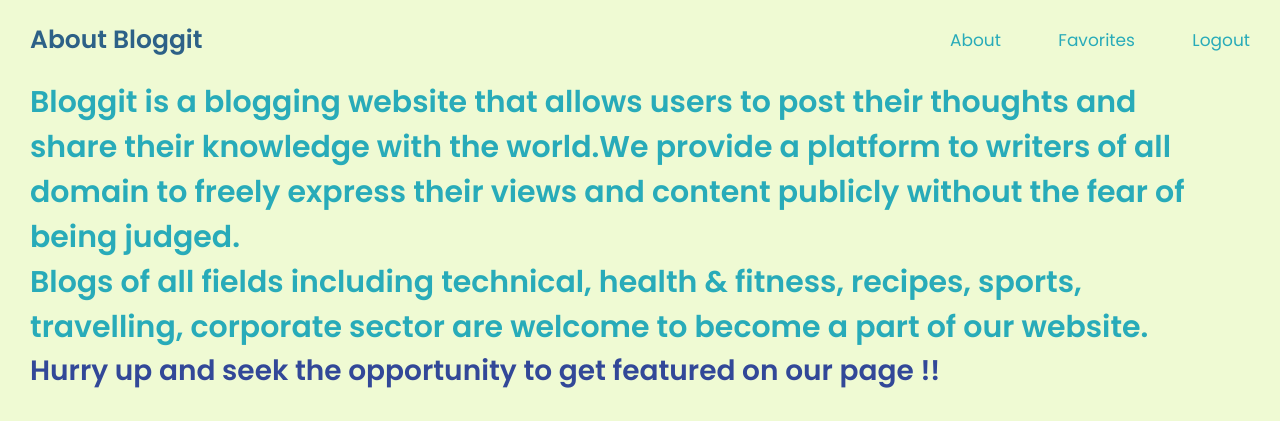
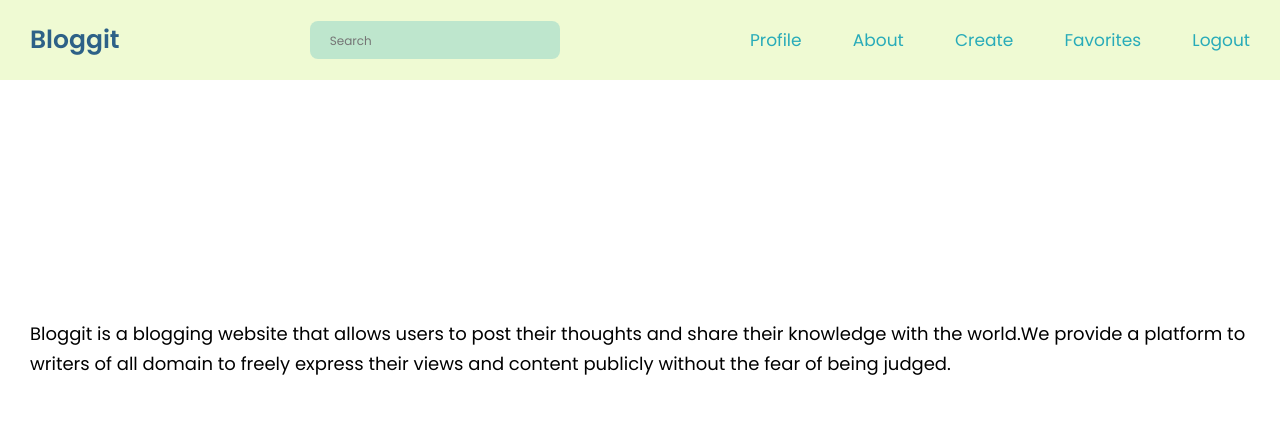
Before and after one commit to diyajaiswal11/Bloggitt, a Django app: template bloggitt/templates/about.html in a window 1280 px wide. Shown: the top 421 px of the page. Run offline with Django 3.2, Linux system fonts and the light colour scheme; the template is opened without the code that fills it, so the values that code supplies are empty.

Commit message:
Fix header, fix about page, fix images in about

```diff
--- a/bloggitt/core/static/styles.css
+++ b/bloggitt/core/static/styles.css
@@ -57,7 +57,7 @@ div.input input {
   font-family: inherit;
 }
 
-div.input input::placeholder {
+input::placeholder {
   font-family: Poppins, sans-serif;
   font-size: 1.2rem;
 }
@@ -185,7 +185,7 @@ header h1 a {
 
 header nav ul {
   display: flex;
-  width: 30rem;
+  width: 50rem;
   justify-content: space-between;
   list-style: none;
 }
@@ -193,6 +193,22 @@ header nav ul {
 header nav ul li a {
   font-size: 1.7rem;
   color: #28abb9;
+}
+
+@media (max-width: 1025px) {
+  header {
+    flex-direction: column;
+    height: auto;
+    gap: 2rem;
+    padding: 2rem 0;
+  }
+  header nav {
+    width: 100%;
+  }
+  header nav ul {
+    width: 100%;
+    justify-content: space-evenly;
+  }
 }
 
 /* Search */
@@ -335,39 +351,46 @@ a.button-green {
 }
 
 .about {
-  padding-left: 30px;
-  padding-right: 30px;
-  padding-bottom: 30px;
-}
-.about h3{
-  font-size: 30px;
-  width: 95%;
-  color: #28abb9;
+  padding: 3rem;
+  background-color: #ffffff;
+  height: calc(100vh - 8rem);
+  display: flex;
+  align-items: center;
 }
 
-.about p{
-  font-size: 28px;
-  width: 95%;
-  color:  #324898;
-  font-weight: bold;
+.about ul {
+  list-style: none;
+}
+
+.about ul li:nth-child(2) {
+  margin: 4.5rem 0;
+}
+
+.about ul li {
+  font-weight: 400;
+  font-family: Poppins, sans-serif;
+  font-size: 1.8rem;
+  line-height: 1.7;
+}
+
+.about ul li:last-child {
+  font-weight: 200;
+  text-align: center;
 }
 
 .imageCollage {
-  display: flex;
-  flex-direction: row;
-  flex-wrap: wrap;
-  margin: 0 auto;
-  max-width:1500px;
+  display: grid;
+  grid-template-columns: repeat(auto-fit, minmax(30rem, 1fr));
 }
-.imageCollage_text{
-  padding:20px;
-  background:#e6e6e6;
-  border-radius:3px;
-  font-size:1.5rem;
-  width:300px;
-  margin:2px;
+.imageCollage_text {
+  padding: 20px;
+  background: #e6e6e6;
+  border-radius: 3px;
+  font-size: 1.5rem;
+  width: 300px;
+  margin: 2px;
 }
-.imageCollage img{
+.imageCollage img {
   height: 300px;
   flex-grow: 1;
   object-fit: cover;
--- a/bloggitt/templates/about.html
+++ b/bloggitt/templates/about.html
@@ -1,40 +1,35 @@
-{% extends "base.html" %}
-	{% block title %}
-		About Bloggit
-	{% endblock title %}
+{% extends "base.html" %} {% block title %} About Bloggit {% endblock title %}
 {% block content %}
 <!-- Add header -->
-    <header>
-      <h1><a href="/">About Bloggit</a></h1>
-      <nav>
-        <ul>
-          <li><a href="{% url "about" %}">About</a></li>
-          <li><a href="{% url "favorites" %}" id="fav">Favorites</a></li>
-          <li><a href="{% url 'logout' %}">Logout</a></li>
-        </ul>
-      </nav>
-    </header>
+{% include "header.html" %}
 <!-- end header -->
 <!-- Adding blogs content -->
 <section>
   <div class="about">
-	    <h3>Bloggit is a blogging website that allows users to post their thoughts and share their knowledge with the world.We provide a platform to writers of all domain to freely express their views and content publicly without the fear of being judged.
-	    </h3>
-	    <h3>Blogs of all fields including technical, health & fitness, recipes, sports, travelling, corporate sector are welcome to become a part of our website.
-	    </h3>
-	    <p>Hurry up and seek the opportunity to get featured on our page !!
-	    </p>
+    <ul>
+      <li>
+        Bloggit is a blogging website that allows users to post their thoughts
+        and share their knowledge with the world.We provide a platform to
+        writers of all domain to freely express their views and content publicly
+        without the fear of being judged.
+      </li>
+      <li>
+        Blogs of all fields including technical, health & fitness, recipes,
+        sports, travelling, corporate sector are welcome to become a part of our
+        website.
+      </li>
+      <li>Hurry up and seek the opportunity to get featured on our page !!</li>
+    </ul>
   </div>
 </section>
 <section class="imageCollage">
-		<img src="https://placeimg.com/200/300/nature" alt="nature blogs">
-		<img src="https://placeimg.com/200/100/tech" alt="technical blogs">
-		<img src="https://placeimg.com/200/340/people" alt="health blogs">
-		<img src="https://placeimg.com/200/300/arch" alt="fashion blogs">
-		<img src="https://placeimg.com/200/340/nature" alt="nature blogs">
-		<img src="https://placeimg.com/200/100/tech" alt="technical blogs">
+  <img src="https://placeimg.com/300/300/nature" alt="nature blogs" />
+  <img src="https://placeimg.com/300/300/tech" alt="technical blogs" />
+  <img src="https://placeimg.com/300/300/people" alt="health blogs" />
+  <img src="https://placeimg.com/300/300/arch" alt="fashion blogs" />
+  <img src="https://placeimg.com/300/300/nature" alt="nature blogs" />
+  <img src="https://placeimg.com/300/300/tech" alt="technical blogs" />
 </section>
 <!-- Ending blogs content -->
-	<script src="https://ajax.googleapis.com/ajax/libs/jquery/1.12.0/jquery.min.js">
-	</script>
+<script src="https://ajax.googleapis.com/ajax/libs/jquery/1.12.0/jquery.min.js"></script>
 {% endblock content %}
--- a/bloggitt/templates/header.html
+++ b/bloggitt/templates/header.html
@@ -1,18 +1,19 @@
 <header>
   <h1><a href="/">Bloggit</a></h1>
-  <!-- <div class="search-bar">
+
+  <div class="form-group has-search">
     <form action="/search" method="get">
-      <input type="text" name="query" class="form-control" id="query" placeholder="Search">
+      <div style="text-align: right">
+        <input
+          type="text"
+          class="form-control"
+          placeholder="Search"
+          name="query"
+          id="query"
+        />
+      </div>
     </form>
-  </div>   -->
-
- <div class="form-group has-search">
-  <form action="/search" method="get">
-  <div style="text-align: right;">
-  <input type="text" class="form-control" placeholder="Search" name="query" id="query">
   </div>
-  </form>
- </div>
 
   <nav>
     <ul>
```
Lines whose indentation alone changed are shown as unchanged.
